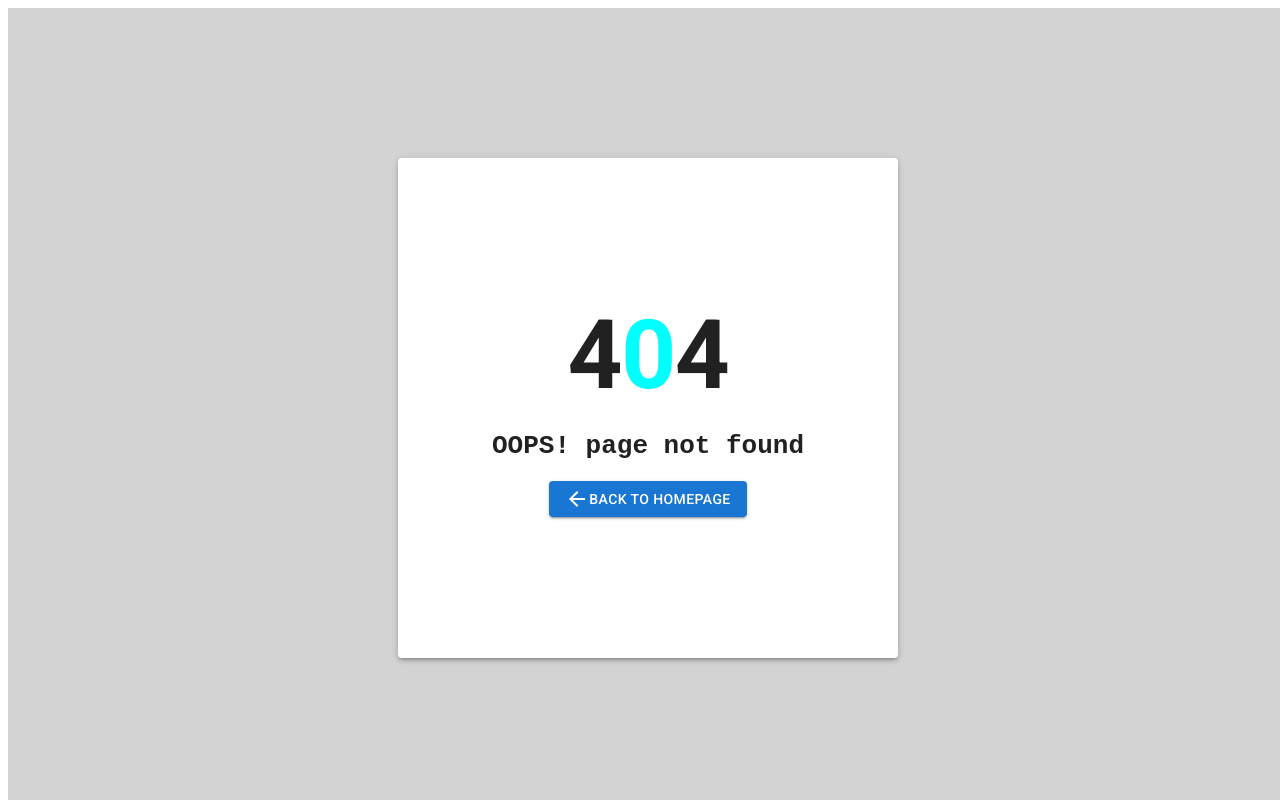
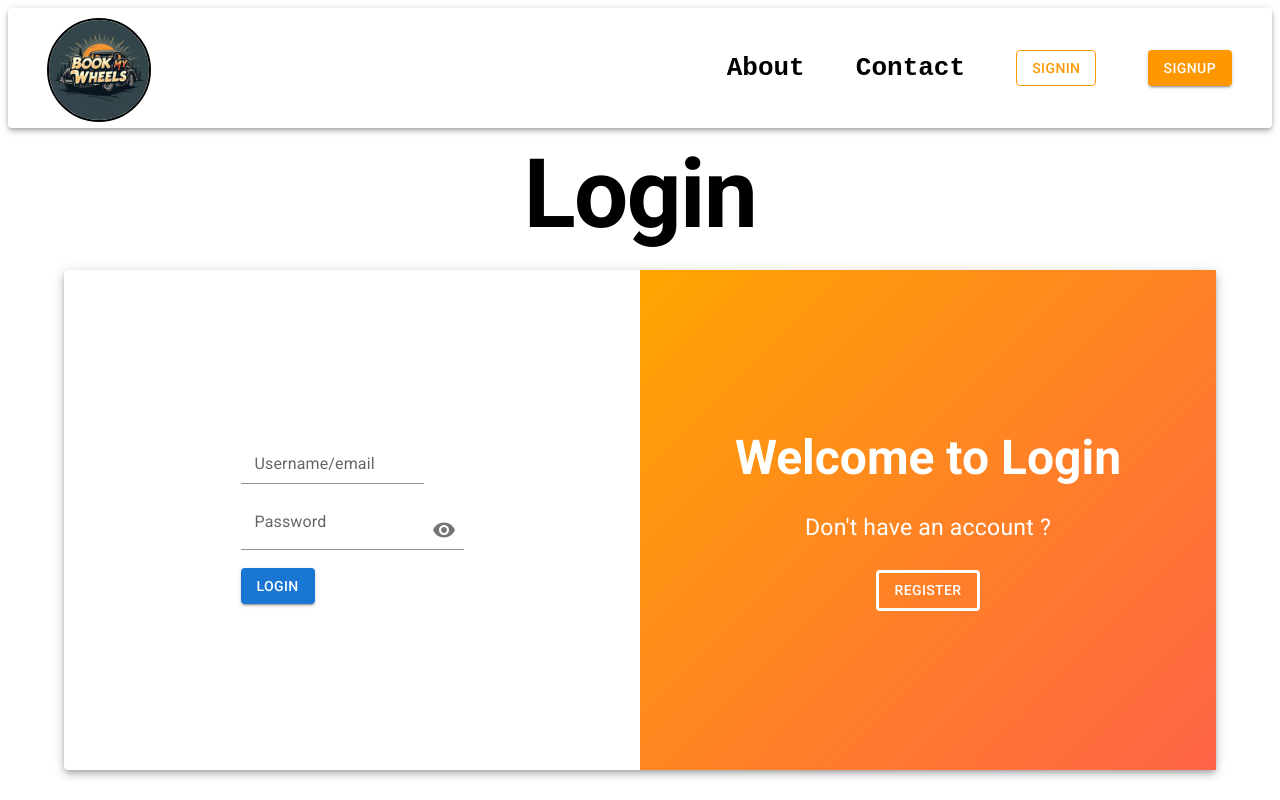
Before and after one commit to Neeltyper001/Book-My-Wheels, a React (Vite) app: page /signin in a window 1280 px wide. Before the commit this address had no page. Shown: the top 800 px of the page. Built offline with nearby package versions, Linux system fonts and the light colour scheme; a web font is replaced by a local one.

Commit message:
login page implmented

```diff
--- /dev/null
+++ b/src/pages/login/Login.jsx
@@ -0,0 +1,123 @@
+import { Box, Button, Container, Paper, Typography } from "@mui/material";
+import { useNavigate } from "react-router-dom";
+import InputTextField from "../../ui/InputTextField";
+import InputPasswordField from "../../ui/InputPasswordField";
+
+function Login() {
+
+  const navigate = useNavigate();
+
+  const handleSubmit =  (e) => {
+            e.preventDefault();
+            console.log("Submit clicked")
+    };
+
+    return (
+      <Container
+        sx={{
+          height: "700px",
+          display: "flex",
+          flexDirection: "column",
+          gap: "10px",
+        }}
+      >
+        <Box
+          sx={{
+            display: "flex",
+            justifyContent: "center",
+            alignItems: "center",
+            padding: "10px 0",
+          }}
+        >
+          <Typography
+            sx={{
+              typography: { xs: "h3", sm: "h1" },
+              fontWeight: { xs: "bold", sm: "bolder" },
+            }}
+          >
+            Login
+          </Typography>
+        </Box>
+
+        <Paper
+          sx={{
+            height: "500px",
+            display: "flex",
+            justifyContent: "center",
+            alignItems: "center",
+          }}
+          elevation={5}
+        >
+          <Container
+            sx={{
+              height: "100%",
+              display: "flex",
+              justifyContent: "center",
+              alignItems: "center",
+            }}
+          >
+            <form
+              onSubmit={handleSubmit}
+              style={{
+                display: "flex",
+                flexDirection: "column",
+                justifyContent: "center",
+                alignItems: "center",
+                gap: "10px",
+              }}
+            >
+              <InputTextField textFieldLabelContent={"Username/email"} />
+              <InputPasswordField passwordFieldLabelContent={"Password"} />
+              <Button
+                type={"submit"}
+                variant={"contained"}
+                sx={{ alignSelf: "flex-start", marginTop: "8px" }}
+              >
+                Login
+              </Button>
+            </form>
+          </Container>
+          <Container
+            sx={{
+              height: "100%",
+              display: { xs: "none", lg: "flex" },
+              justifyContent: "center",
+              alignItems: "center",
+              background: "linear-gradient(135deg, #FFA500 0%, #FF6347 100%)",
+              color: "#fff",
+            }}
+          >
+            <Box
+              sx={{
+                display: "flex",
+                flexDirection: "column",
+                justifyContent: "center",
+                alignItems: "center",
+                gap: "25px",
+              }}
+            >
+              <Typography
+                sx={{ typography: "h3", textAlign: "center", fontWeight: "bold" }}
+              >
+                Welcome to Login
+              </Typography>
+              <Typography sx={{ fontSize: "23px", textAlign: "center" }}>
+                {`Don't have an account ?`}
+              </Typography>
+              <Button
+                variant="outlined"
+                onClick={()=>{navigate('../register')}}
+                sx={{ border: "3px solid white", color: "white" }}
+              >
+                Register
+              </Button>
+            </Box>
+          </Container>
+        </Paper>
+      </Container>
+    );
+
+  }
+
+
+export default Login;
--- a/src/routes/AppRoute.jsx
+++ b/src/routes/AppRoute.jsx
@@ -6,6 +6,7 @@ import Landing from '../pages/landing/Landing'
 import About from '../pages/about/About.jsx'
 import Contact from '../pages/contact/Contact'
 import PageNotFound from '../pages/NotFound/PageNotFound.jsx'
+import Login from '../pages/login/Login.jsx'
 
 
 const AppRoute = () => {
@@ -16,6 +17,7 @@ const AppRoute = () => {
               <Route index element={<Landing />} />
               <Route path='about' element={<About />} />
               <Route path='contact' element={<Contact />} />
+              <Route path='signin'  element={<Login />} />
             </Route>
             <Route path="*" element={<PageNotFound />} />
         </>
--- /dev/null
+++ b/src/ui/InputPasswordField.jsx
@@ -0,0 +1,45 @@
+import { Visibility, VisibilityOff } from '@mui/icons-material'
+import { FormControl, IconButton, Input, InputLabel } from '@mui/material'
+import { kebabCaseFormatter } from '../utils/kebabCaseFormatter';
+import { toLowerCaseFormatter } from '../utils/toLowerCaseFormatter';
+import React from 'react'
+
+
+function InputPasswordField({passwordFieldLabelContent}) {
+    const [showPassword, setShowPassword] = React.useState(false);
+    const handleClickShowPassword = () => setShowPassword((show) => !show);
+
+
+    const handleMouseDownPassword = (event) => {
+      event.preventDefault();
+    };
+
+    const handleMouseUpPassword = (event) => {
+      event.preventDefault();
+    };
+
+    const newRef = kebabCaseFormatter(toLowerCaseFormatter(passwordFieldLabelContent))
+
+  return (
+    <FormControl>
+    <InputLabel htmlFor={`${newRef}`}>{passwordFieldLabelContent}</InputLabel>
+    <Input
+      id={`${newRef}`}
+      type={showPassword ? "text" : "password"}
+      label="Password"
+      endAdornment={
+        <IconButton
+          aria-label="toggle password visibility"
+          onClick={handleClickShowPassword}
+          onMouseDown={handleMouseDownPassword}
+          onMouseUp={handleMouseUpPassword}
+        >
+          {showPassword ? <VisibilityOff /> : <Visibility />}
+        </IconButton>
+      }
+    />
+  </FormControl>
+  )
+}
+
+export default InputPasswordField
--- /dev/null
+++ b/src/ui/InputTextField.jsx
@@ -0,0 +1,14 @@
+import { FormControl, Input, InputLabel } from "@mui/material";
+import { kebabCaseFormatter } from "../utils/kebabCaseFormatter";
+import { toLowerCaseFormatter } from "../utils/toLowerCaseFormatter";
+function InputTextField({ textFieldLabelContent }) {
+    const newRef = kebabCaseFormatter(toLowerCaseFormatter(textFieldLabelContent))
+  return (
+    <FormControl sx={{ alignSelf: "flex-start" }}>
+      <InputLabel htmlFor={`${newRef}`}>{textFieldLabelContent}</InputLabel>
+      <Input id={`${newRef}`} type={"text"} variant={"standard"} />
+    </FormControl>
+  );
+}
+
+export default InputTextField;
--- /dev/null
+++ b/src/utils/dateToStringFormatter.js
@@ -0,0 +1,3 @@
+export const formatDate = (date)=>{
+    return new Date(`${date}`).toDateString();
+}
--- /dev/null
+++ b/src/utils/kebabCaseFormatter.js
@@ -0,0 +1,4 @@
+export const kebabCaseFormatter = (text)=>{
+    const newText = text.replace(" ","-");
+    return newText
+}
--- /dev/null
+++ b/src/utils/toLowerCaseFormatter.js
@@ -0,0 +1,3 @@
+export const toLowerCaseFormatter = (text)=>{
+    return text.toLowerCase();
+}
```
